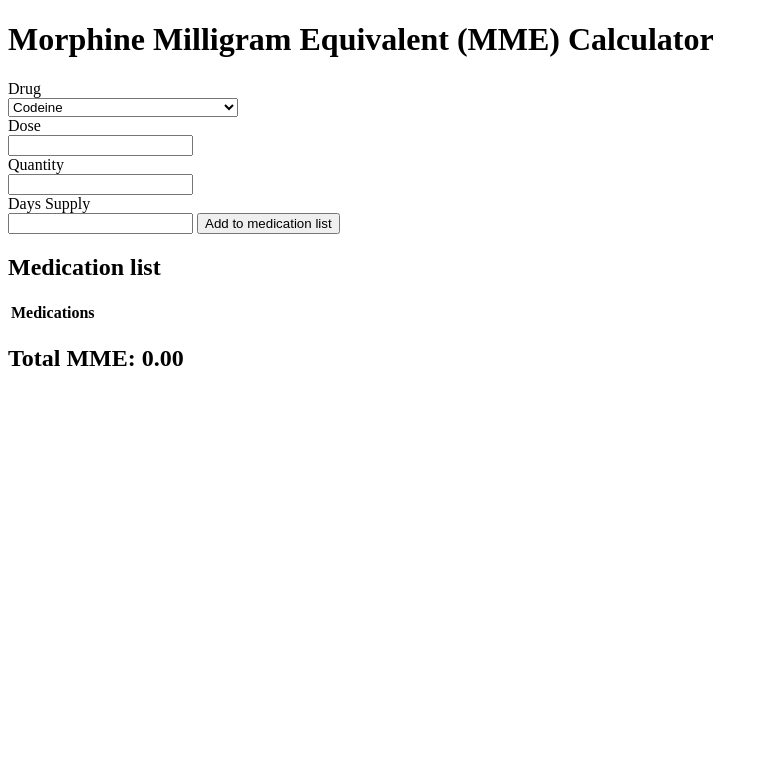
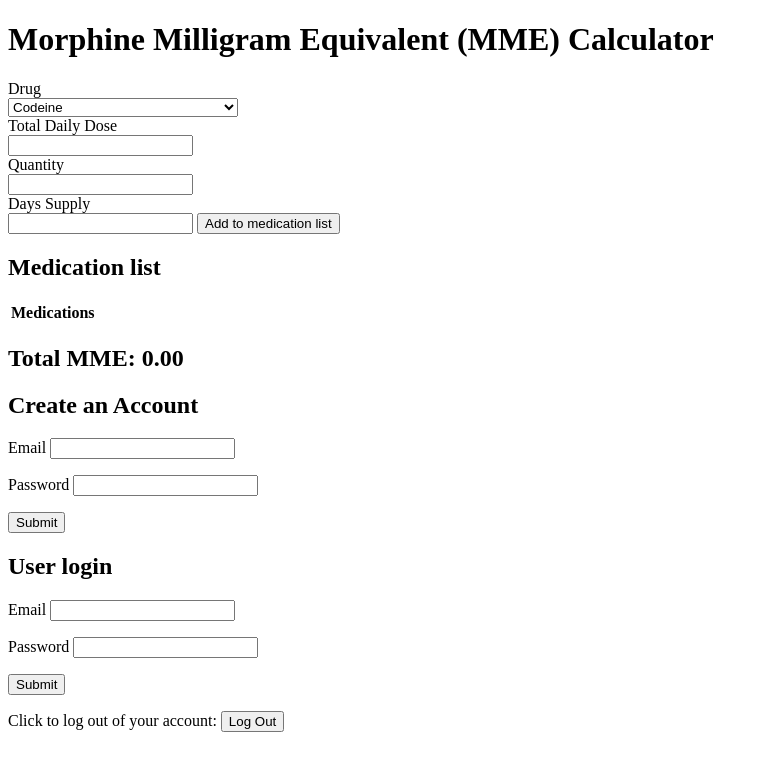
Before and after one commit to khanderz/MME-Calculator, a Flask app: page / in a window 1280 px wide. Shown: the top 771 px of the page, without its empty margins (0-768 px from the left). Run offline with Flask 2, Linux system fonts and the light colour scheme; lists and menus that the app fills with data are empty.

Commit message:
user reg and login completed

```diff
--- a/server.py
+++ b/server.py
@@ -4,17 +4,87 @@ from flask import (Flask, render_template, request, flash, session,
                    redirect, jsonify)
 from model import connect_to_db
 import crud
+from jinja2 import StrictUndefined
 
 app = Flask(__name__)
 app.secret_key = "dev"
+app.jinja_env.undefined = StrictUndefined
 
 #app routes and view functions
 @app.route('/')
 def homepage():
-    """view homepage"""
+    """View homepage."""
 
     return render_template('homepage.html')
 
+# User routes
+@app.route('/user_reg', methods=['POST'])
+def register_user():
+    """Create a new user."""
+
+    email = request.form.get("email")
+    password = request.form.get("password")
+
+    user = crud.get_user_by_email(email)
+
+    if user:
+        flash("""Could not create account because an account with this email already
+               exists. Please try again.""")
+    else:
+        crud.create_user(email, password)
+        flash("Account created successfully! Please log in.")
+
+    return redirect('/')
+
+@app.route('/user_login', methods=['POST'])
+def login():
+    """Allow existing users to log in."""
+
+    email = request.form.get("email")
+    password = request.form.get("password")
+
+    user = crud.get_user_by_email_and_password(email, password)
+
+    if user:
+        session["user_email"] = user.email
+        session["user_id"] = user.user_id
+        flash(f"Welcome back, {user.email}! You are now logged in.")
+    else:
+        flash("Please enter the correct email and password or create a new account.")
+
+    return redirect('/')
+
+@app.route('/logout')
+def logout():
+    """Allow a logged in user to logout."""
+
+    if session:
+        session.pop("user_id")
+        session.pop("user_email")
+        flash("You are now logged out.")
+
+    else:
+        flash("You are not currently logged in.")
+
+    return redirect('/')
+
+@app.route('/all_users')
+def all_users():
+    """Show all users by calling get_users function."""
+
+    users = crud.get_users()
+
+    return render_template('all_users.html', users=users)
+
+@app.route('/users/<user_id>')
+def show_user(user_id):
+    """Show details of a particular user"""
+
+    user = crud.get_user_by_id(user_id)
+
+    return render_template('user_details.html', user=user)
+
+# MME and drug routes
 @app.route('/results')
 def addMed():
 
@@ -23,9 +93,10 @@ def addMed():
     quantity = request.args.get('quantity')
     days_supply = request.args.get('days_supply')
 
-    MME = crud.calculate_MME(drug=drug, dose=dose, quantity=quantity, days_supply=days_supply)
+    MME = float(crud.calculate_MME(drug=drug, dose=dose, quantity=quantity, days_supply=days_supply))
 
-    return render_template('results.html', drug=drug, dose=dose, quantity=quantity, days_supply=days_supply, MME=MME)
+    return jsonify({'MME': MME})
+    # return render_template('homepage.html', MME=MME)
 
 if __name__ == '__main__':
     connect_to_db(app)
--- a/templates/base.html
+++ b/templates/base.html
@@ -3,17 +3,43 @@
   <head>
     <meta charset="utf-8">
     <meta name="viewport" content="width=device-width">
+
     <title>MME Calculator</title>
+    <script src="https://code.jquery.com/jquery-3.6.0.js" integrity="sha256-H+K7U5CnXl1h5ywQfKtSj8PCmoN9aaq30gDh27Xc0jk=" crossorigin="anonymous"></script>
 
     <title>
       {% block title %}{% endblock %}
     </title>
 
-    {% block head %}{% endblock %}
+      {% block head %}{% endblock %}
   </head>
+
   <body>
 
-    {% block body %}{% endblock %}
-    {% block after_body %}{% endblock %}
+      <ul>
+      <!-- Allow each page access to stored session flash messages -->
+        {% for msg in get_flashed_messages() %}
+          <p class="flash-msg">
+           {{ msg }}
+          </p>
+        {% endfor %}
+      </ul>
+
+
+    {% block body %}
+    {% endblock %}
+
+     {% block after_body %}
+      <form action="/logout">
+        Click to log out of your account:
+          <button type="submit" name="logout">
+            Log Out
+        </button>
+      </form>
+    {% endblock %}
+
+    <script src="/static/js/mme.js"></script>
+
   </body>
+
 </html>
--- a/templates/homepage.html
+++ b/templates/homepage.html
@@ -7,7 +7,7 @@
   <main>
   <div class="input-title">Drug</div>
     <form action='/results'>
-      <select name="drug" name="drug">
+      <select name="drug" name="drug" id="drug-field">
         <option>Codeine</option>
         <option>Fentanyl transdermal</option>
         <option>Fentanyl buccal/sublingual/lozenge</option>
@@ -25,14 +25,14 @@
         <option>Tapentadol</option>
       </select>
 
-    <div class="input-title">Dose</div>
-      <input type="text" name="dose">
+    <div class="input-title">Total Daily Dose</div>
+      <input type="text" name="dose" id="dose-field">
 
     <div class="input-title">Quantity</div>
-      <input type="text" name="quantity">
+      <input type="text" name="quantity" id="quantity-field">
 
     <div class="input-title">Days Supply</div>
-      <input type="text" name="days_supply">
+      <input type="text" name="days_supply" id="days-supply-field">
 
 
     <button class="add-to-list">
@@ -60,5 +60,36 @@
       </main>
 
     </form>
+
+    <h2>Create an Account</h2>
+    <form action="/user_reg" method="POST">
+      <p>
+        Email <input type="text" name="email">
+      </p>
+
+      <p>
+        Password <input type="password" name="password">
+      </p>
+
+      <p>
+        <input type="submit">
+      </p>
+    </form>
+
+    <h2>User login</h2>
+    <form action="/user_login" method="POST">
+      <p>
+        Email <input type="text" name="email">
+      </p>
+
+      <p>
+        Password <input type="password" name="password">
+      </p>
+
+      <p>
+        <input type="submit">
+      </p>
+    </form>
+
   </body>
   {% endblock %}
```
